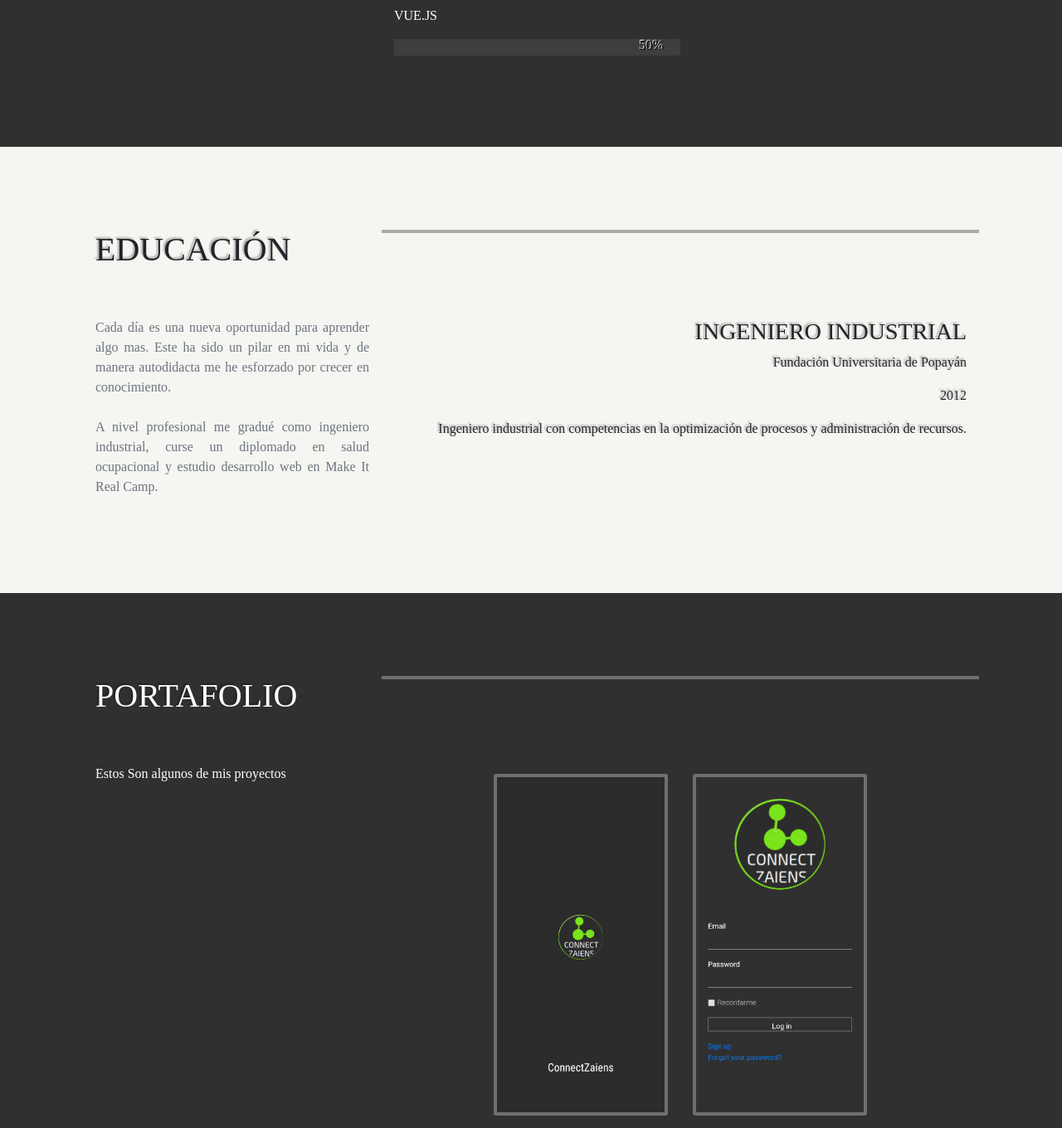
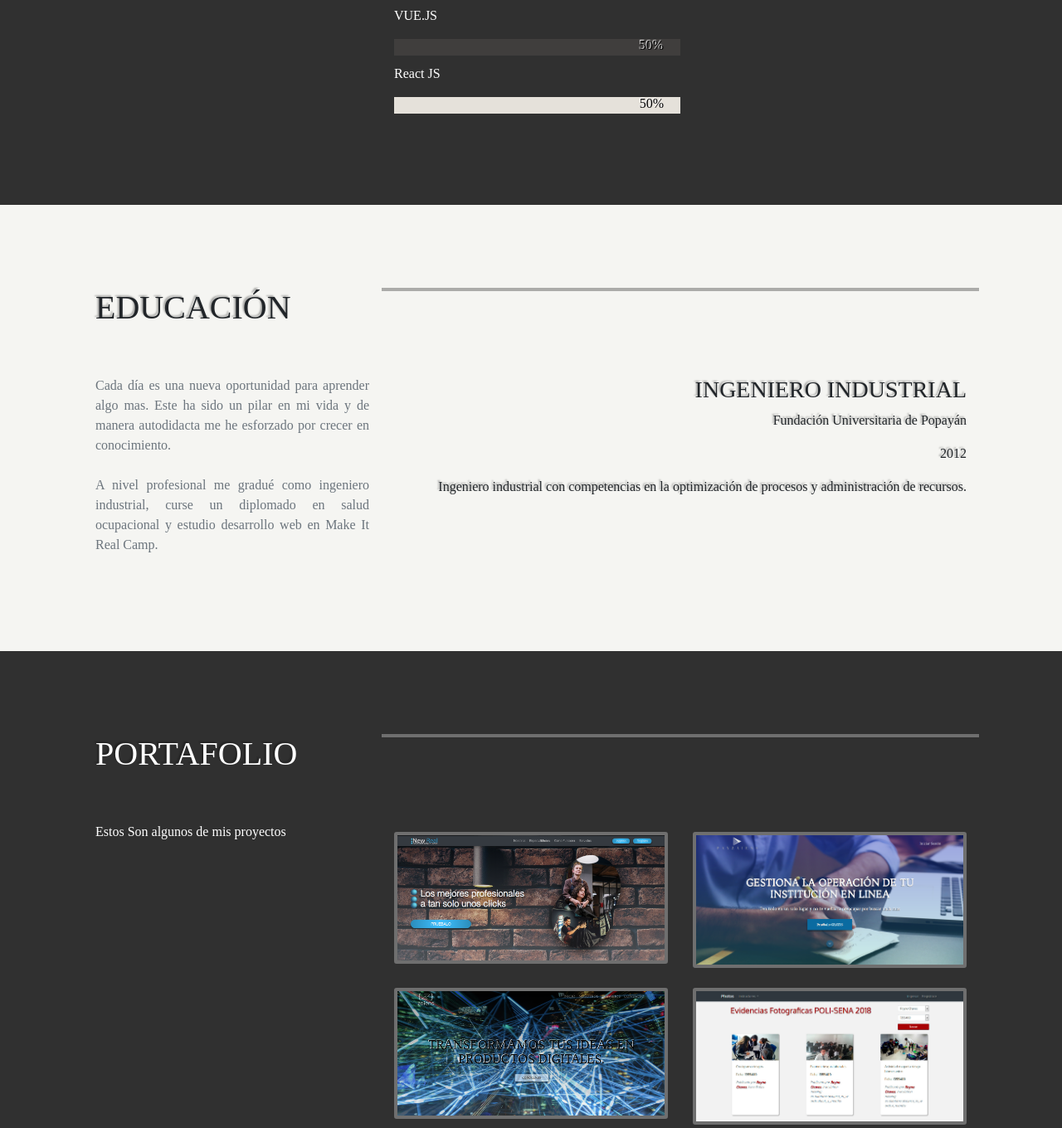
Before and after one commit to royne/royne.github.io, a plain HTML site: page index.html in a window 1280 px wide. Shown: the part 2085-3445 px from the top of the page at 83% size. Drawn offline with nearby package versions, Linux system fonts and the light colour scheme; a web font is replaced by a local one.

Commit message:
changes img

```diff
--- a/css/style.css
+++ b/css/style.css
@@ -197,6 +197,7 @@
 .rails {width: 0%; height: 20px; background-color: #403E3D;}
 .js {width: 0%; height: 20px; background-color: #E5E1DA;}
 .vue {width: 0%; height: 20px; background-color: #403E3D;}
+.react {width: 0%; height: 20px; background-color: #E5E1DA;}
 
 @media (min-width:576px){
   #skills{
--- a/index.html
+++ b/index.html
@@ -137,6 +137,10 @@
               <p>VUE.JS</p>
               <div class="skills vue">50%</div>
             </div>
+            <div class="cont">
+              <p>React JS</p>
+              <div class="skills react">50%</div>
+            </div>
           </div>
         </div>
       </div>
@@ -176,7 +180,7 @@
           </div>
           <div class="col-sm-8">
             <div class="row justify-content-center">
-              <div class="col-md-4 project">
+              <!-- <div class="col-md-4 project">
                 <img src="images/projects/cz2.jpeg" alt="" class="img-fluid">
                 <div class="project-cont">
                   <div class="project-cont-text"><p>PWA para la conexión de oferta y demanda</p><a href="https://connectzaiens.herokuapp.com" target="_blank" class="project-pag">Ver</a></div>
@@ -187,17 +191,23 @@
                 <div class="project-cont">
                   <div class="project-cont-text"><p>PWA para la conexión de oferta y demanda</p><a href="https://connectzaiens.herokuapp.com" target="_blank" class="project-pag">Ver</a></div>
                 </div>
-              </div>
-              <div class="col-md-12 project">
-                <img src="images/projects/pay_zaiens.png" alt="" class="img-fluid">
+              </div> -->
+              <div class="col-md-6 project">
+                <img src="images/projects/new_real.png" alt="" class="img-fluid">
                 <div class="project-cont">
-                  <div class="project-cont-text"><p>App para gestión de pagos en instituciones educativas</p><a href="http://payzaiens.herokuapp.com/" target="_blank" class="project-pag">Ver</a></div>
+                  <div class="project-cont-text"><p>PWA para la conexión de oferta y demanda</p><a href="https://newreal.zaiens.com/" target="_blank" class="project-pag">Ver</a></div>
                 </div>
               </div>
               <div class="col-md-6 project">
-                <img src="images/projects/zaiens.jpg" alt="" class="img-fluid">
+                <img src="images/projects/pay_zaiens.png" alt="" class="img-fluid">
                 <div class="project-cont">
-                  <div class="project-cont-text"><p>Proyecto agencia de desarrollo Web</p><a href="http://zaiens.com/" target="_blank" class="project-pag">Ver</a></div>
+                  <div class="project-cont-text"><p>App para gestión de pagos en instituciones educativas</p><a href="https://payzaiens.herokuapp.com/" target="_blank" class="project-pag">Ver</a></div>
+                </div>
+              </div>
+              <div class="col-md-6 project">
+                <img src="images/projects/zaiens.png" alt="" class="img-fluid">
+                <div class="project-cont">
+                  <div class="project-cont-text"><p>Proyecto agencia de desarrollo Web</p><a href="https://zaiens.com/" target="_blank" class="project-pag">Ver</a></div>
                 </div>
               </div>
               <div class="col-md-6 project">
@@ -290,7 +300,7 @@
           <div class="col-sm-12 col-md-6 contact-text">
             <h1 class=" text-title">Contacto</h1>
             <div class="col-sm-12 line-div-dark"></div>
-              <p><i class="fa fa-envelope"></i> royne.chaves@gmail.com</p>
+              <p><i class="fa fa-envelope"></i> me@roynechaves.com</p>
               <p><i class="fa fa-phone-square"></i> 319 4942731</p>
               <p><i class="fa fa-map-marker"></i> Bogotá, Colombia</p>
             <div class="social">
--- a/js/app.js
+++ b/js/app.js
@@ -45,6 +45,9 @@ $(window).scroll(function(){
       setInterval(function(){
         $('.vue').animate({'width':'0%'}).animate({'width':'50%'}, 1000).delay(90000);
       });
+      setInterval(function(){
+        $('.react').animate({'width':'0%'}).animate({'width':'50%'}, 1000).delay(90000);
+      });
     });
   }
 });
```
Also changed, not shown: images/projects/new_real.png (added), images/projects/zaiens.png (added).
